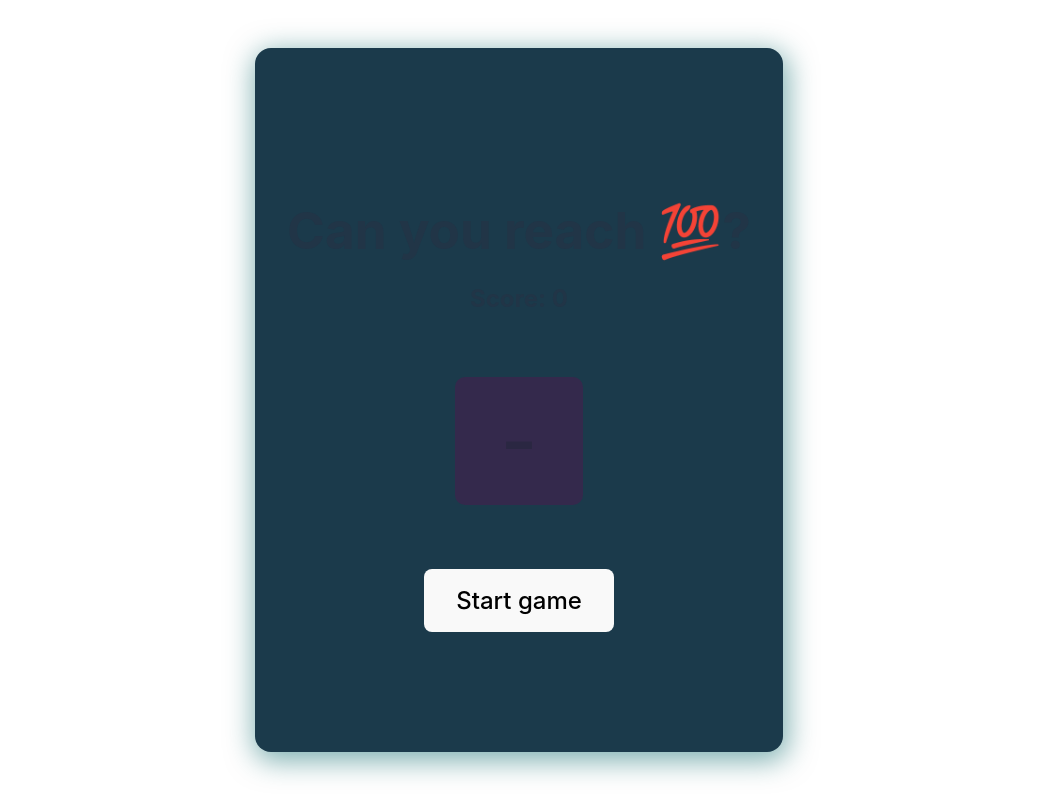
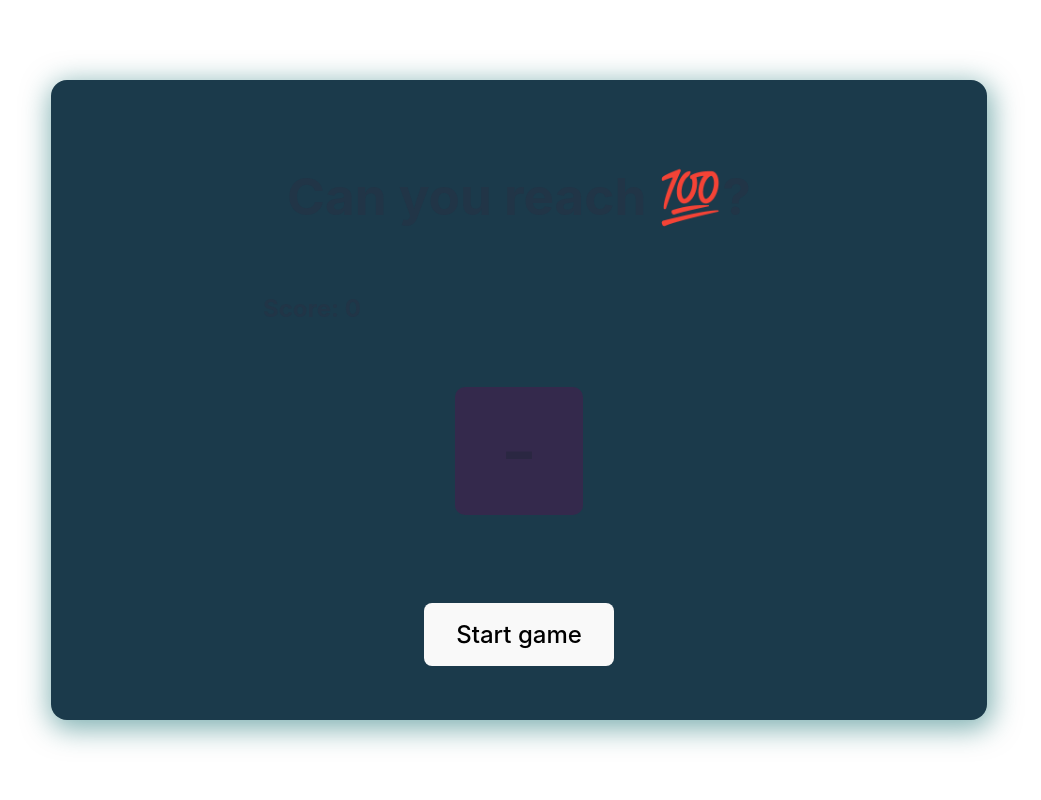
Before and after one commit to abarisic1509/can-you-reach-100, a React (Vite) app: page / in a window 1280 px wide. Shown: the whole page, without its empty margins (121-1162 px from the left). Built offline with nearby package versions, Linux system fonts and the light colour scheme.

Commit message:
style and layout fixes

```diff
--- a/src/App.jsx
+++ b/src/App.jsx
@@ -98,8 +98,10 @@ function App() {
 				</header>
 				<main className="game-content">
 					<div className="game-score">
-						<h2>Score: {score}</h2>
-						{isGameStarted && <p>Time remaining: {remainingTime} s</p>}
+						<h2>
+							<span>Score: {score}</span>
+							{isGameStarted && <span>Time: {remainingTime} s</span>}
+						</h2>
 					</div>
 					<div className="game-dices">
 						{isGameStarted && <small>Click the dice to roll the number</small>}
--- a/src/main.scss
+++ b/src/main.scss
@@ -22,12 +22,17 @@ $clr-secondary-50: #4d194d;
 	-moz-osx-font-smoothing: grayscale;
 	-webkit-text-size-adjust: 100%;
 }
-
+* {
+	box-sizing: border-box;
+}
 body {
 	margin: 0;
 	display: flex;
 	place-items: center;
 	min-width: 320px;
+	width: 100svw;
+	width: 100vw;
+	min-height: 100svh;
 	min-height: 100vh;
 }
 
@@ -36,6 +41,13 @@ h1 {
 	font-size: clamp(2rem, 0.8rem + 3.84vw, 3.2rem);
 	line-height: 1.1;
 	margin-bottom: 0.5em;
+}
+h2 {
+	display: flex;
+	justify-content: space-between;
+	gap: 1rem;
+	max-width: 32rem;
+	margin-inline: auto;
 }
 
 button {
@@ -62,14 +74,17 @@ button {
 }
 
 #root {
-	max-width: 1280px;
+	width: 100%;
+	max-width: 1000px;
 	margin: 0 auto;
-	padding: 2rem;
+	padding: 1rem;
+	padding: clamp(1rem, -2rem + 8vw, 2rem);
 	text-align: center;
 }
 
 .App {
-	padding: 2rem;
+	padding: 1rem;
+	padding: clamp(1rem, -2rem + 8vw, 2rem);
 	background-color: $clr-primary-10;
 	border-radius: 1rem;
 	box-shadow: 2px 6px 28px 3px rgba($color: $clr-primary-50, $alpha: 0.5);
@@ -81,7 +96,11 @@ button {
 	max-height: 900px;
 	overflow: hidden;
 }
-
+.game-wrapper {
+	display: flex;
+	flex-direction: column;
+	gap: 1.5rem;
+}
 .game-dices {
 	display: flex;
 	flex-direction: column;
@@ -128,6 +147,12 @@ button {
 	}
 }
 
+@media (min-width: 801px) {
+	#root,
+	.App {
+		padding: 2rem;
+	}
+}
 @media (min-width: 1001px) {
 	h1 {
 		font-size: 3.2rem;
```
